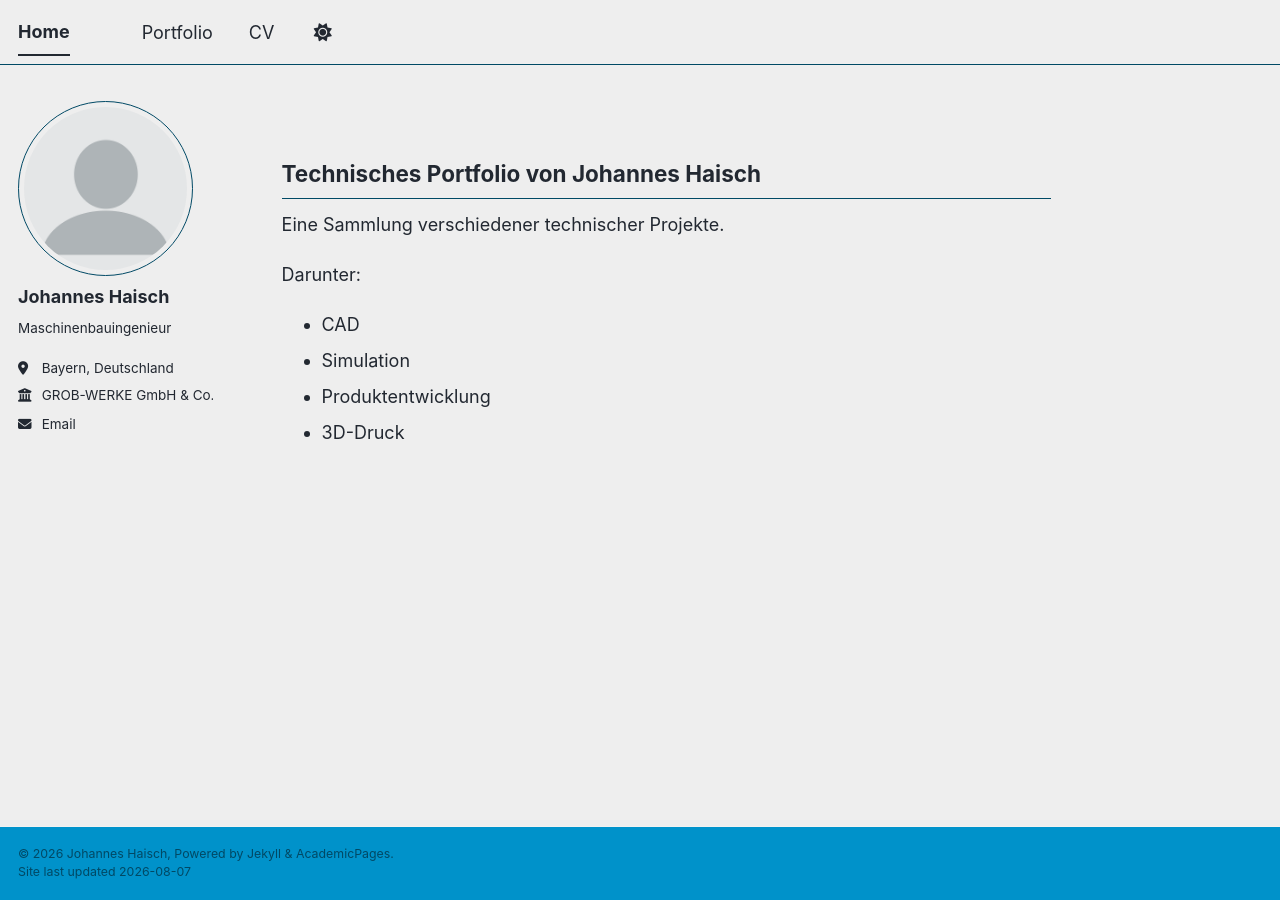
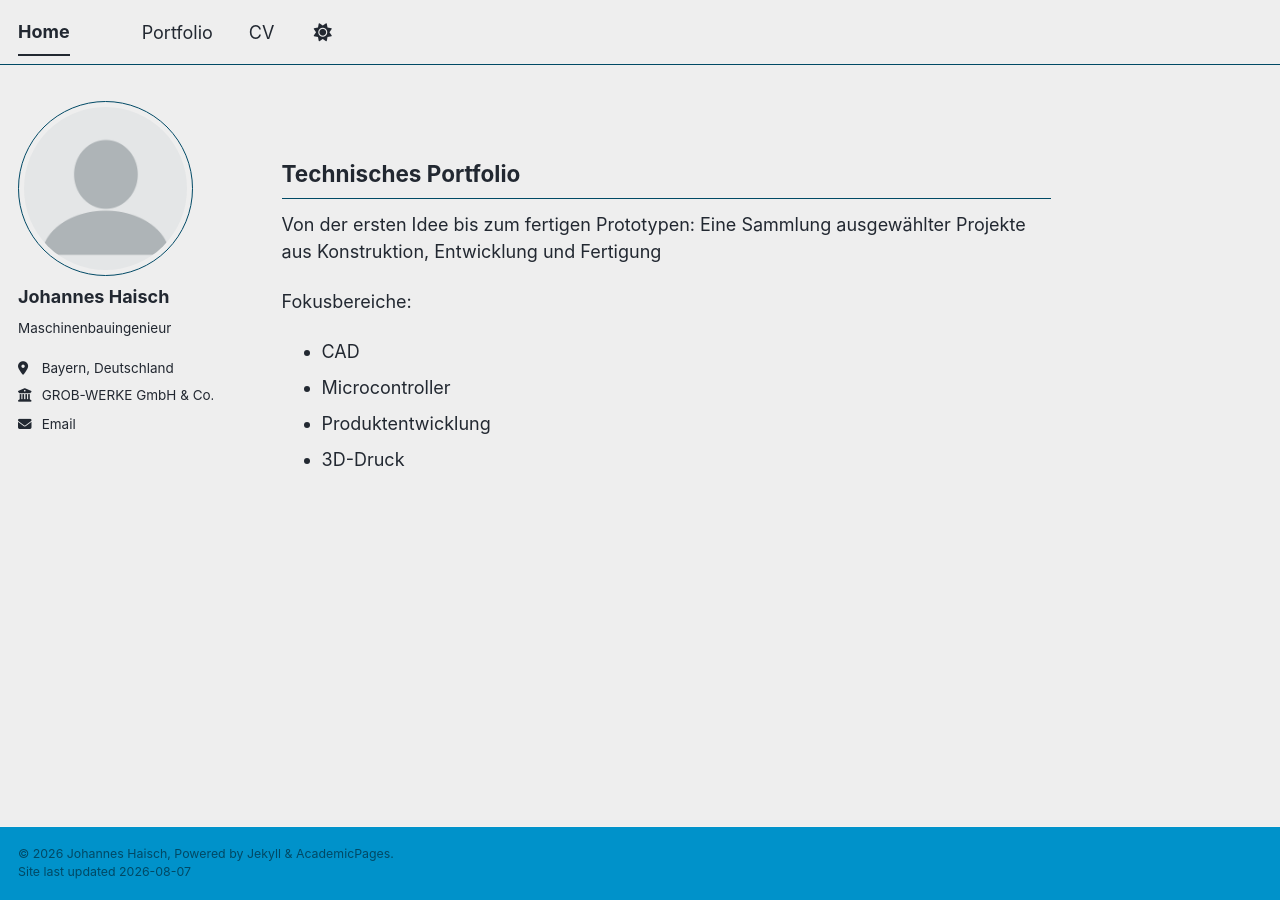
Before and after one commit to CourtsideEngineer/Courtsideengineer.github.io, a Jekyll site: the page built from _pages/about.md, in a window 1280 px wide. Built offline with Jekyll 4.4.1, drawn with Linux system fonts in a browser that asks for light colours; a style sheet for code colours, icons or effects is not loaded.

Commit message:
Update about.md

```diff
--- a/_pages/about.md
+++ b/_pages/about.md
@@ -6,12 +6,13 @@ redirect_from:
   - /about/
   - /about.html
 ---
-Technisches Portfolio von Johannes Haisch
+Technisches Portfolio
 -
-Eine Sammlung verschiedener technischer Projekte.
+Von der ersten Idee bis zum fertigen Prototypen:
+Eine Sammlung ausgewählter Projekte aus Konstruktion, Entwicklung und Fertigung
 
-Darunter:
+Fokusbereiche:
 - CAD
-- Simulation
+- Microcontroller
 - Produktentwicklung
 - 3D-Druck
```
